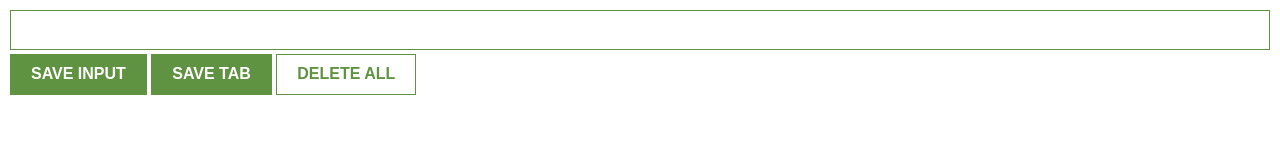
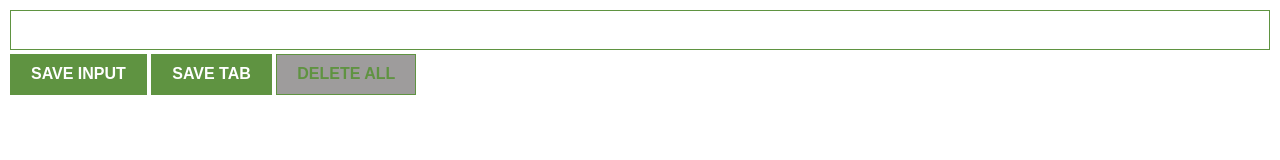
Before and after one commit to adeolammy/Url-Grabber-Chrome-Extension, a website built with Vite: page index.html in a window 1280 px wide. Built offline with nearby package versions, Linux system fonts and the light colour scheme.

Commit message:
final updates

```diff
--- a/index.css
+++ b/index.css
@@ -22,7 +22,7 @@ button {
 }
 
 #delete-btn {
-    background: white;
+    background: rgb(158, 156, 156);
     color: #5f9341;
 }
 
--- a/index.html
+++ b/index.html
@@ -8,13 +8,15 @@
     <title>Url Chrome Extension Grabber</title>
 </head>
 <body>
-
+    <div class="container">
         <input type="text" id="input-el">
         <button id="input-btn">SAVE INPUT</button>
         <button id="tab-btn">SAVE TAB</button>
         <button id="delete-btn">DELETE ALL</button>
         <ul id="ul-el">
         </ul>
+    </div>
+
         <script src="index.js"></script>
 </body>
 </html>
```
Also changed, not shown: index.js (+6 -5 lines).
